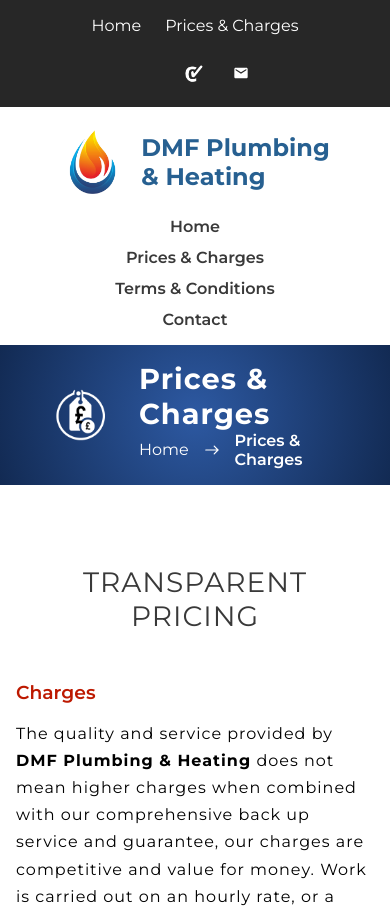
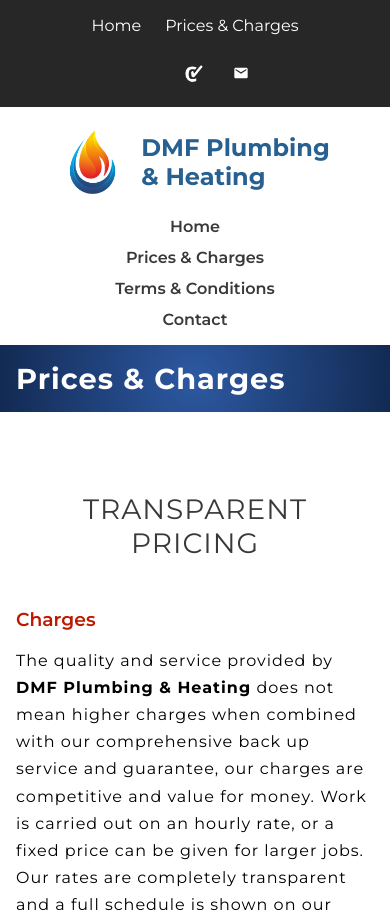
Before and after one commit to Karoly-Git/dmf-plumbing, a React (Create React App) app: page /prices-and-charges in a window 390 px wide. Shown: the top 912 px of the page. Built offline with nearby package versions, Linux system fonts and the light colour scheme; some icons are missing.

Commit message:
Head container break points setup

```diff
--- a/src/components/widgets/HeadContainer.jsx
+++ b/src/components/widgets/HeadContainer.jsx
@@ -18,7 +18,7 @@
                             {props.h2}
                         </p>
                     </div>
-                    {props.headIcon ? <img className='icon' src={props.headIcon} alt="icon" /> : <></>}
+                    {props.headIcon ? <img className='icon head-icon' src={props.headIcon} alt="icon" /> : <></>}
                 </div>
             </div>
         </div>
--- a/src/css/components/head-container.css
+++ b/src/css/components/head-container.css
@@ -41,4 +41,16 @@
 .head-container .box .content-box .icon {
   width: 3.25rem;
   margin-right: 2rem;
+}
+
+@media screen and (max-width: 600px) {
+  .head-container .box .content-box {
+    width: 100%;
+  }
+}
+@media screen and (max-width: 480px) {
+  .head-container .box .content-box .head-icon,
+.head-container .box .content-box p {
+    display: none !important;
+  }
 }/*# sourceMappingURL=head-container.css.map */
--- a/src/css/components/head-container.scss
+++ b/src/css/components/head-container.scss
@@ -55,3 +55,27 @@
         }
     }
 }
+
+@media screen and (max-width: 600px) {
+    .head-container {
+        .box {
+            .content-box {
+                width: 100%;
+            }
+        }
+    }
+}
+
+@media screen and (max-width: 480px) {
+    .head-container {
+        .box {
+            .content-box {
+
+                .head-icon,
+                p {
+                    display: none !important;
+                }
+            }
+        }
+    }
+}
```
Also changed, not shown: 1 other file (tests, documents, lock files or other folders).
